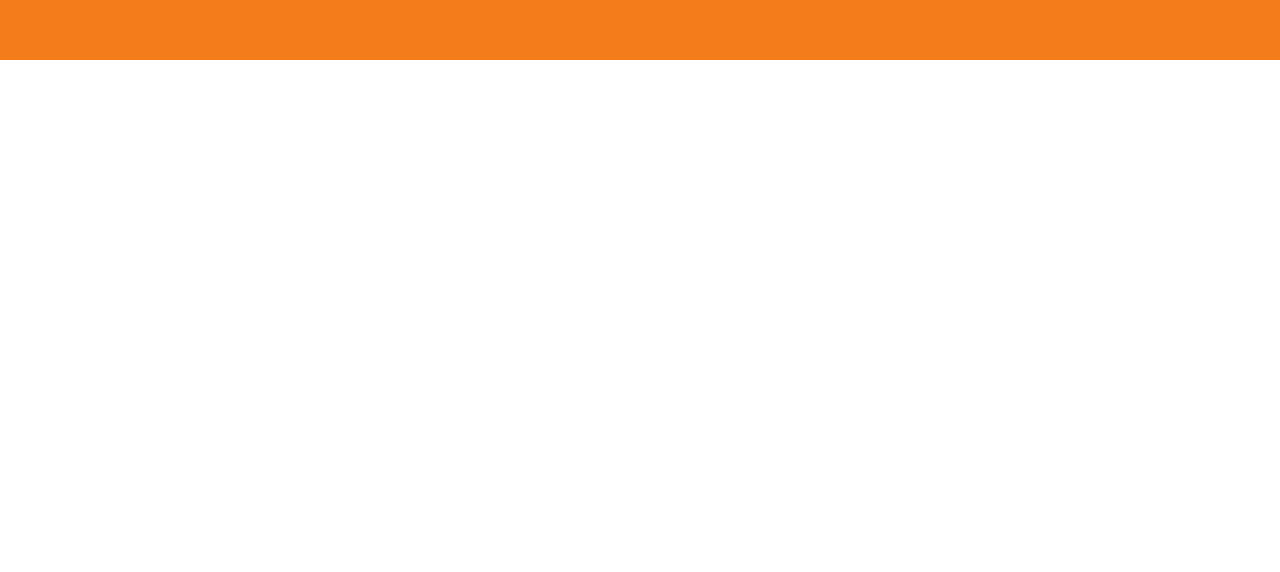
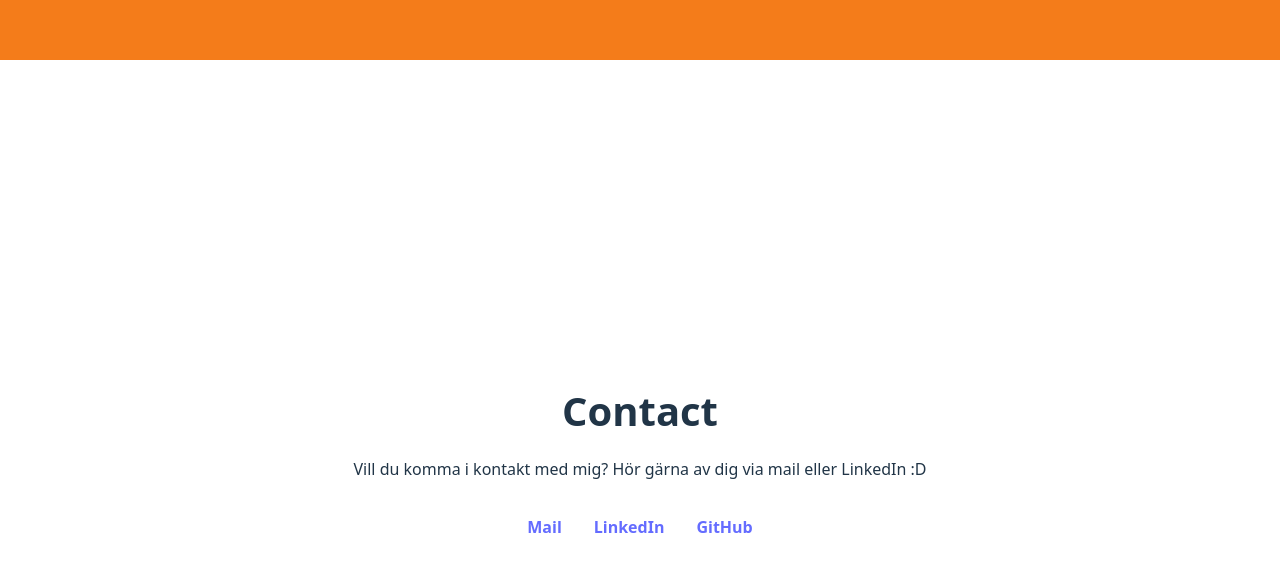
Before and after one commit to lindaeskilsson/portfolio, a React (Vite) app: page / in a window 1280 px wide. Shown: the part 740-1312 px from the top of the page. Before the commit the page ends 800 px from the top, so only its background shows below. Built offline with nearby package versions, Linux system fonts and the light colour scheme; a web font is replaced by a local one.

Commit message:
added contact function

```diff
--- a/src/App.jsx
+++ b/src/App.jsx
@@ -1,17 +1,25 @@
-import "./CSS/App.css"
-
+import "./CSS/App.css";
+import "./css/contact.css";
+import Navbar from "./navbar";
+import Contact from "./contact";
 
 function App() {
   return (
-    <main className="hero">
+    <>
+      <Navbar />
+
+      <main className="hero" id="home">
         <div className="hero-content">
           <p className="eyebrow">Portfolio</p>
           <h1>LINDA ESKILSSON</h1>
           <p className="subtitle">
-          Software Developer in the making  🚀
+            Software Developer in the making 🚀
           </p>
         </div>
       </main>
+
+      <Contact />
+    </>
   );
 }
 
--- /dev/null
+++ b/src/CSS/contact.css
@@ -0,0 +1,30 @@
+.contact {
+  min-height: 100vh;
+  padding: 4rem 2rem;
+  display: flex;
+  flex-direction: column;
+  justify-content: center;
+  text-align: center;
+}
+
+.contact h2 {
+  font-size: 2.5rem;
+  margin-bottom: 1rem;
+}
+
+.contact p {
+  max-width: 600px;
+  margin: 0 auto 2rem;
+  line-height: 1.6;
+}
+
+.contact-links {
+  display: flex;
+  gap: 2rem;
+  justify-content: center;
+}
+
+.contact-links a {
+  text-decoration: none;
+  font-weight: 600;
+}
--- /dev/null
+++ b/src/Contact.jsx
@@ -0,0 +1,34 @@
+
+
+function Contact() {
+  return (
+    <section id="contact" className="contact">
+      <h2>Contact</h2>
+
+      <p>
+        Vill du komma i kontakt med mig?
+        Hör gärna av dig via mail eller LinkedIn :D
+      </p>
+
+      <div className="contact-links">
+        <a href="mailto:eskilsson.linda@hotmail.se">Mail</a>
+        <a
+          href="https://www.linkedin.com/in/linda-eskilsson-742486144/"
+          target="_blank"
+          rel="noreferrer"
+        >
+          LinkedIn
+        </a>
+        <a
+          href="https://github.com/lindaeskilsson"
+          target="_blank"
+          rel="noreferrer"
+        >
+          GitHub
+        </a>
+      </div>
+    </section>
+  );
+}
+
+export default Contact;
--- a/src/main.jsx
+++ b/src/main.jsx
@@ -4,10 +4,10 @@
 
 import App from './App.jsx'
 import Navbar from './navbar.jsx'
+import Contact from './contact.jsx'
 
 createRoot(document.getElementById('root')).render(
   <StrictMode>
-    <Navbar />
     <App />
   </StrictMode>,
 )
```
Lines whose indentation alone changed are shown as unchanged.
